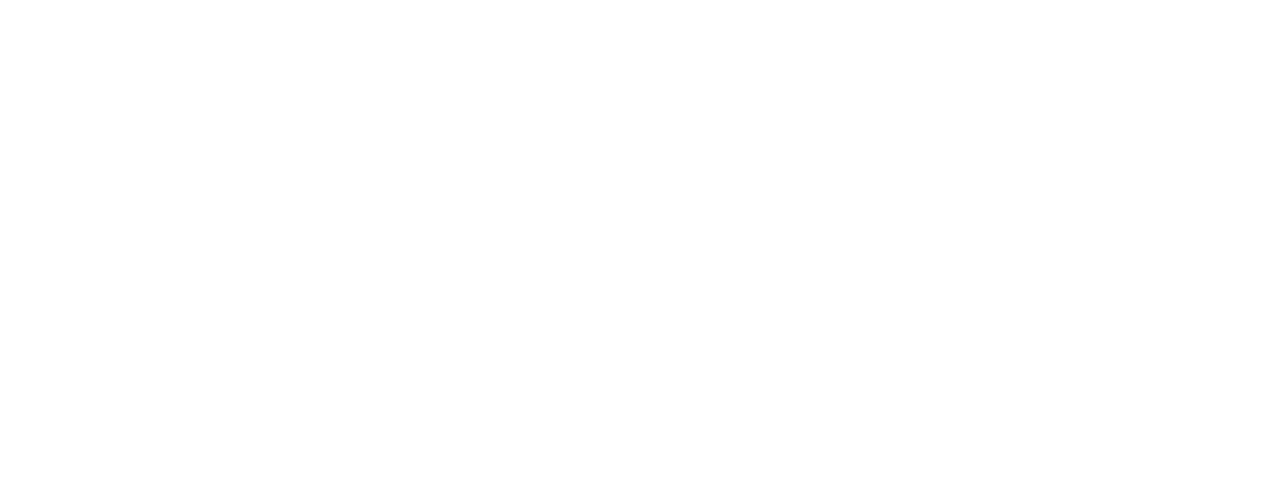
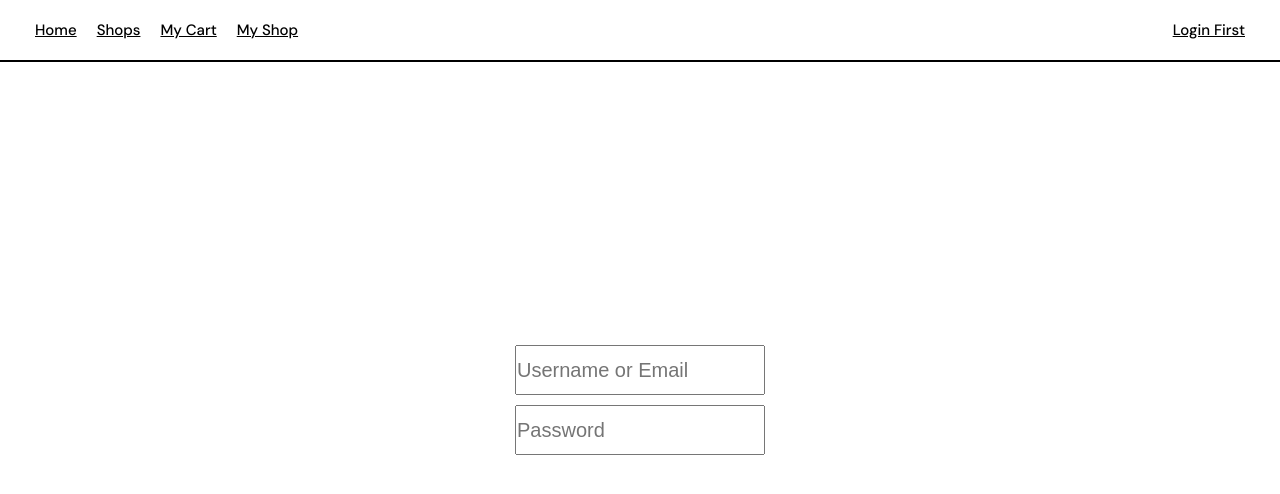
Before and after one commit to Chuwenni/home-website, a React (Vite) app in the folder client/: page /login in a window 1280 px wide. Before the commit this address had no page. Shown: the top 494 px of the page. Built offline with nearby package versions, Linux system fonts and the light colour scheme.

Commit message:
added more features and fixes some font bugs

```diff
--- a/client/src/App.jsx
+++ b/client/src/App.jsx
@@ -1,15 +1,15 @@
 import {BrowserRouter, Routes, Route} from "react-router-dom";
 import Homepage from "./pages/Homepage";
-import Skeleton from "./layouts/Skeleton";
-import Products from "./components/Products";
+import Login from "./pages/Login";
+import Menubar from "./layouts/Menubar";
 function App() {
 
   return (
     <BrowserRouter>
+      <Menubar/>
       <Routes>
         <Route path="/" element={<Homepage/>}/>
-        <Route path="/products" element={<Products/>}/>
-        <Route path="/skeleton" element={<Skeleton/>}/>
+        <Route path="/login" element={<Login/>}/>
       </Routes>
     </BrowserRouter>
   )
--- a/client/src/assets/style.js
+++ b/client/src/assets/style.js
@@ -5,6 +5,7 @@ const styles = {
       gridTemplateColumns: "repeat(auto-fill, minmax(220px, 1fr))",
       gap: "40px",
       padding: "20px",
+      marginTop: 50,
     },
 
     card: {
@@ -74,8 +75,9 @@ const styles = {
       display: "flex",
       alignItems: "center",
       justifyContent: "space-between",
-      padding: "30px 50px",
-      zIndex: "2"
+      padding: "30px 35px",
+      zIndex: "2",
+      backgroundColor: "white"
     },
     subtitleMenu: {
       width: 100,
@@ -93,6 +95,7 @@ const styles = {
       width: 300,
       height: "50%",
       display: "flex",
+      alignItems: 'center',
       gap: 20
     }
   };
--- a/client/src/index.css
+++ b/client/src/index.css
@@ -9,11 +9,13 @@
 }
 
 html{
-    font-family: "OpenSans";
+    font-family: "DM Sans";
+    font-size: 62.5%;
 }
 
 body{
     height: 100vh;
+    font-size: 1.5rem;
 }
 
 #root{
@@ -24,3 +26,24 @@ body{
     flex-direction: column;
     align-items: center;
 }
+
+.Formcontainer{
+    width: 100%;
+    height: 100%;
+    display: flex;
+    flex-direction: column;
+    align-items: center;
+    justify-content: center;
+}
+
+.Formcontainer form{
+    display: flex;
+    flex-direction: column;
+    gap: 10px;
+}
+
+.Formcontainer form input{
+    width: 250px;
+    height: 50px;
+    font-size: 2rem;
+}
--- a/client/src/layouts/Menubar.jsx
+++ b/client/src/layouts/Menubar.jsx
@@ -7,10 +7,11 @@ const Menubar = () => {
         <div style={style.titleDiv}>
             <Link to={"/"}>Home</Link>
             <Link to={"/shops"}>Shops</Link>
-            <Link to={"/myCart"}>Your Cart</Link>
-            <Link to={"/myShop"}>Your Shop</Link>
+            <Link to={"/myCart"}>My Cart</Link>
+            <Link to={"/myShop"}>My Shop</Link>
         </div>
-        <Link style={style.profile} to={"/profile"}></Link>
+        {/* <Link style={style.profile} to={"/profile"}></Link> */}
+        <Link to={"/login"}>Login First</Link>
     </div>
   )
 }
--- a/client/src/pages/Homepage.jsx
+++ b/client/src/pages/Homepage.jsx
@@ -1,11 +1,9 @@
 import React from 'react'
-import Menubar from '../layouts/Menubar'
 import Products from '../components/skeleton/Products'
 const Homepage = () => {
   return (
     <>
-      <Menubar/>
-      <Products count={20}/>
+      <Products count={24}/>
     </>
   )
 }
--- /dev/null
+++ b/client/src/pages/Login.jsx
@@ -0,0 +1,14 @@
+import React from 'react'
+
+const Login = () => {
+  return (
+    <div className="Formcontainer">
+        <form method="get">
+            <input type="text" placeholder='Username or Email'/>
+            <input type="password" placeholder='Password'/>
+        </form>
+    </div>
+  )
+}
+
+export default Login
```
